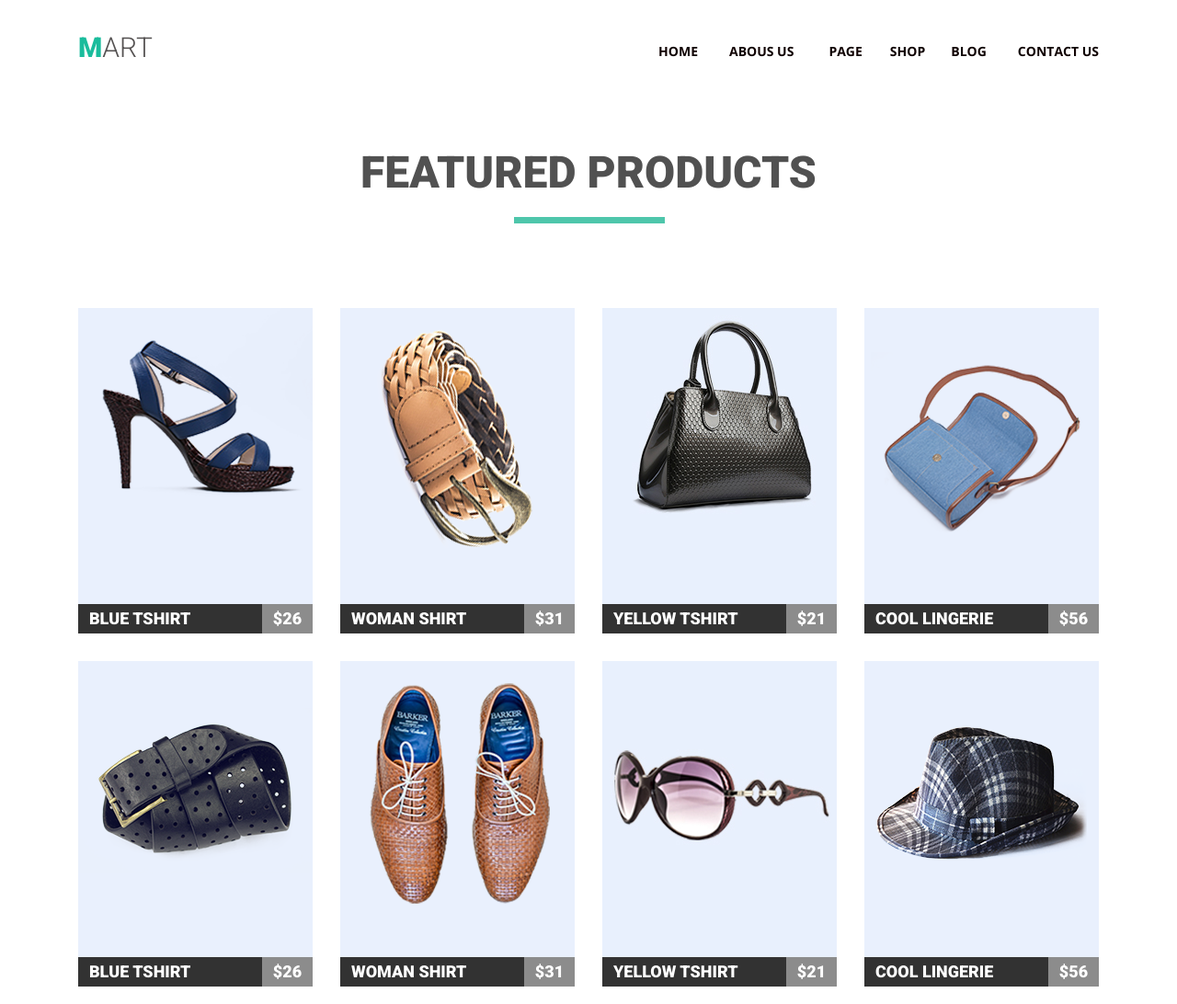
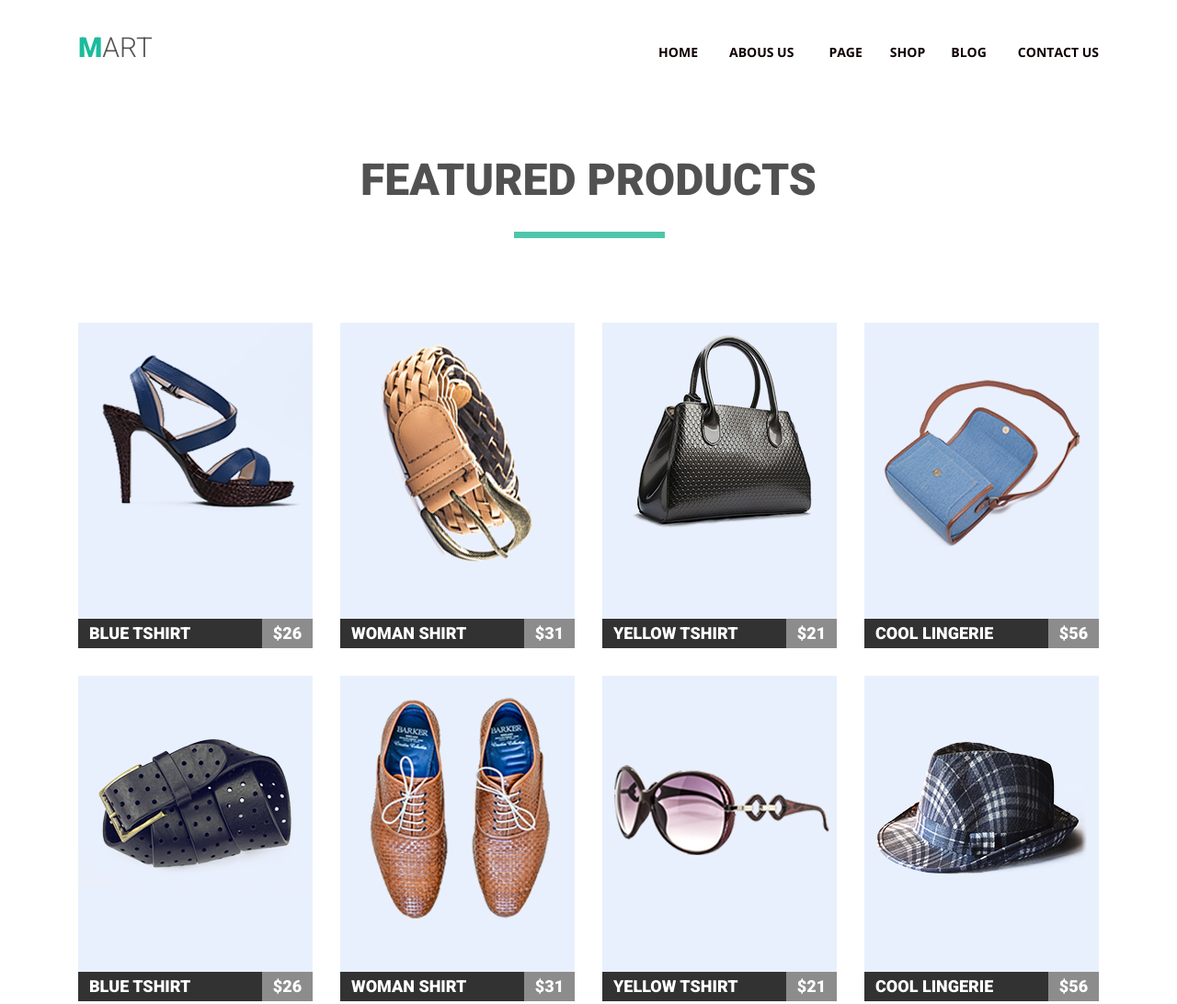
Before and after one commit to vitaliiloboda/M4_hw, a plain HTML site: page index.html in a window 1280 px wide. Shown: the top 1092 px of the page at 92% size. Drawn offline with nearby package versions, Linux system fonts and the light colour scheme.

Commit message:
add new3

```diff
--- a/css/styles.css
+++ b/css/styles.css
@@ -54,7 +54,7 @@ img {
   font-weight: 700;
   font-size: 14px;
   text-transform: uppercase;
-  line-height: 11px;
+  line-height: 14px;
   float: right;
   height: 50px;
 }
@@ -107,7 +107,7 @@ h2 {
   font-size: 48px;
   color: #515151;
   text-transform: uppercase;
-  line-height: 32px;
+  line-height: 48px;
   text-align: center;
 }
 
```
